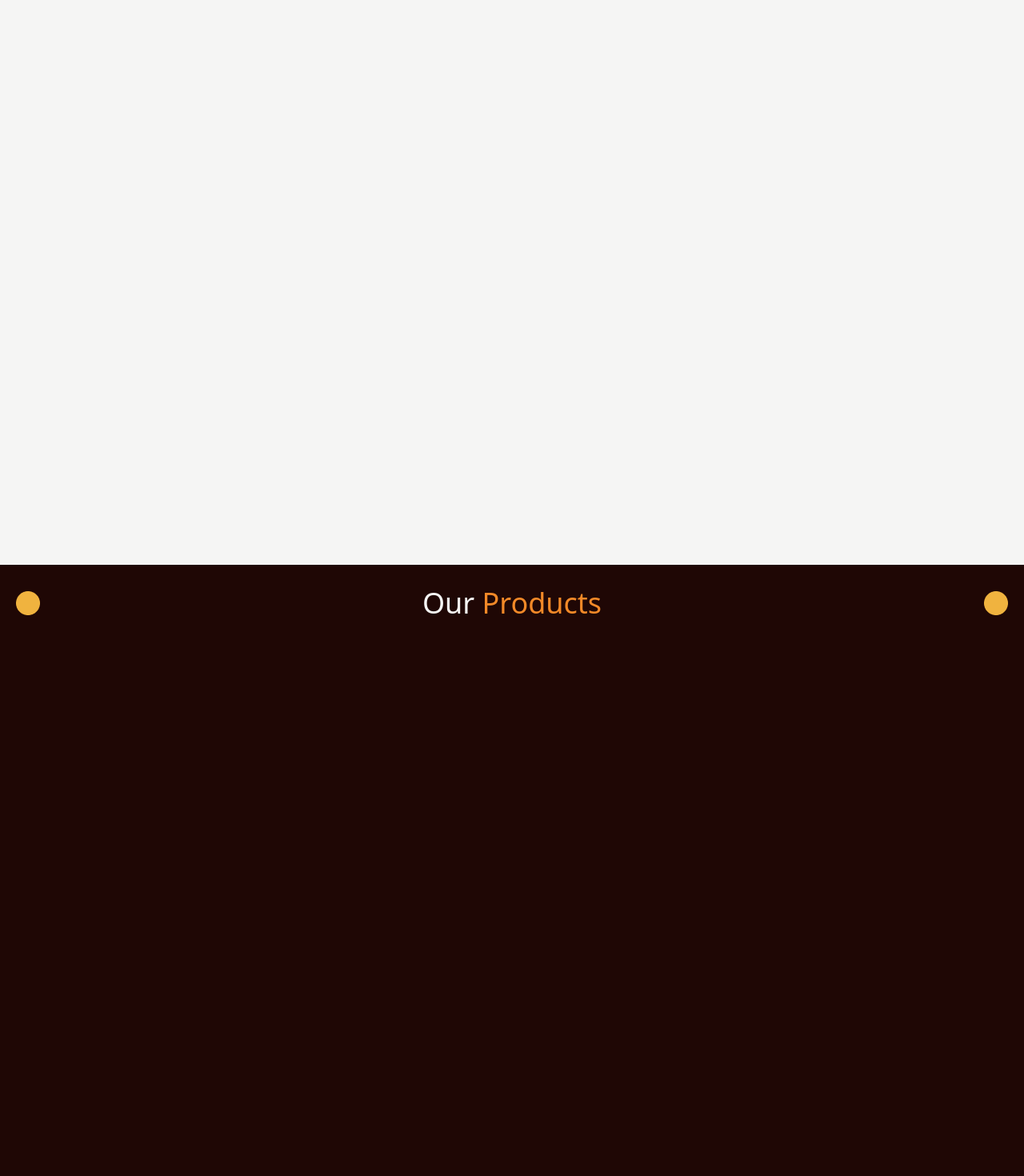
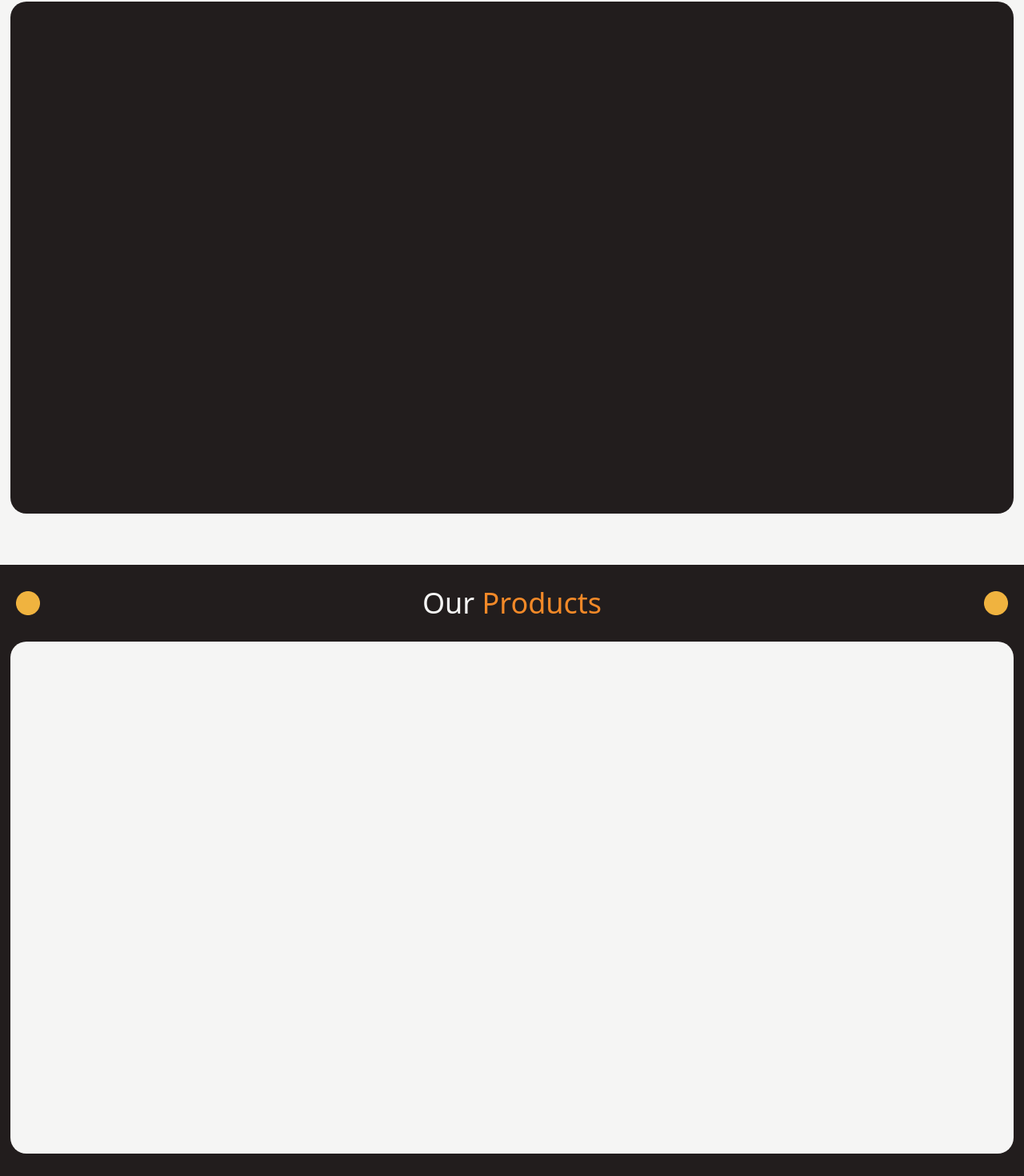
Before and after one commit to gbejoy/Masters_of_tailoring, a React (Vite) app in the folder vite-project/: page / in a window 1280 px wide. Shown: the part 1694-3164 px from the top of the page at 80% size. Built offline with nearby package versions, Linux system fonts and the light colour scheme.

Commit message:
New components styles -1

```diff
--- a/vite-project/src/Components/Masterpieces.jsx
+++ b/vite-project/src/Components/Masterpieces.jsx
@@ -8,7 +8,7 @@ export default function Masterpieces()
                 <img src="./decoration.png" />
             </div>
 
-            <div className="">
+            <div className="bg-[#221D1D] w-[98%] h-[80%] mx-auto rounded-[20px]">
                 <div className="">
                     <div className="">
 
--- a/vite-project/src/Components/Products.jsx
+++ b/vite-project/src/Components/Products.jsx
@@ -1,14 +1,14 @@
 export default function Products()
 {
     return (
-        <section id="products" className="bg-[#1F0705] h-svh w-full">
+        <section id="products" className="bg-[#221D1D] h-svh w-full">
             <div className="h-[6rem] flex flex-row items-center justify-between px-[1.25rem]">
                 <img src="./decoration.png" />
                 <h1 className="text-2xl md:text-3xl lg:text-4xl text-stone-100">Our <span className="text-[#F28928]">Products</span></h1>
                 <img src="./decoration.png" />
             </div>
 
-            <div className="">
+            <div className="bg-stone-100 w-[98%] h-[80%] mx-auto rounded-[20px]">
                 <div className="">
                     <div className="">
 
```
